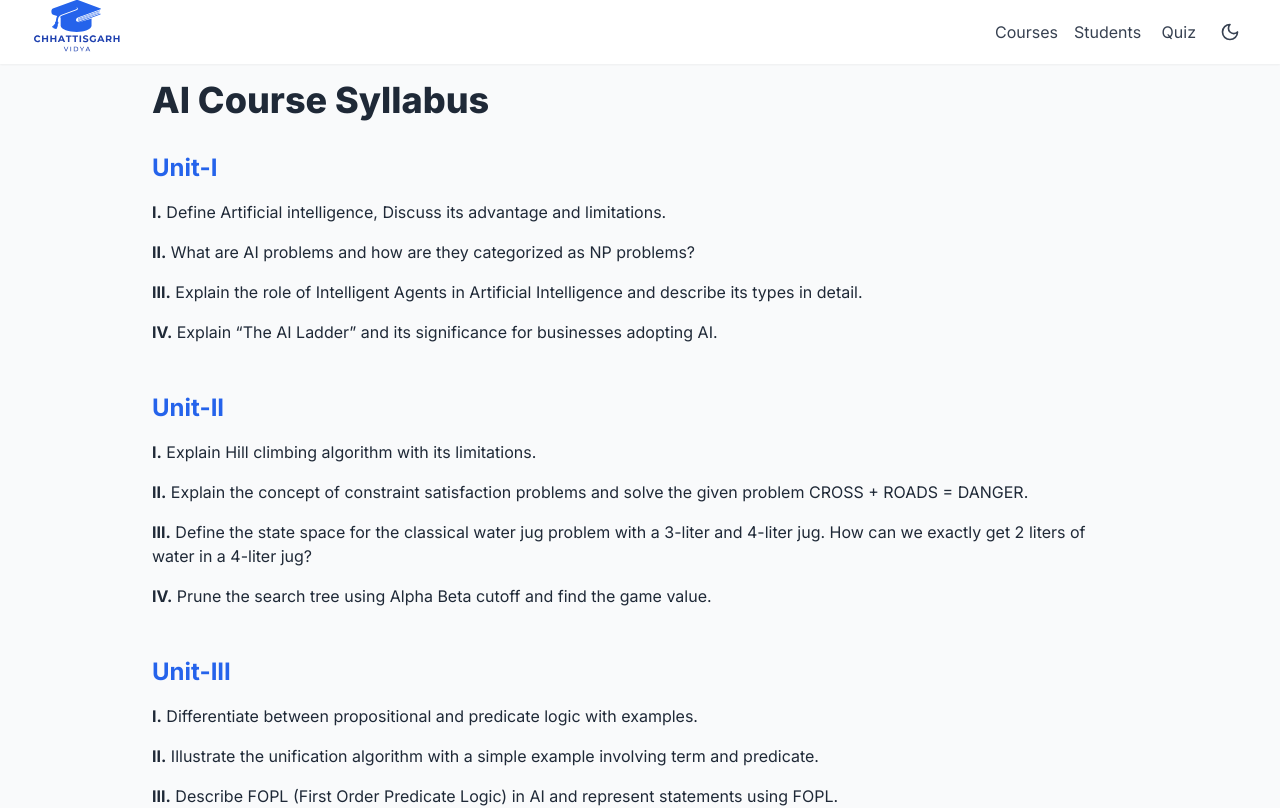
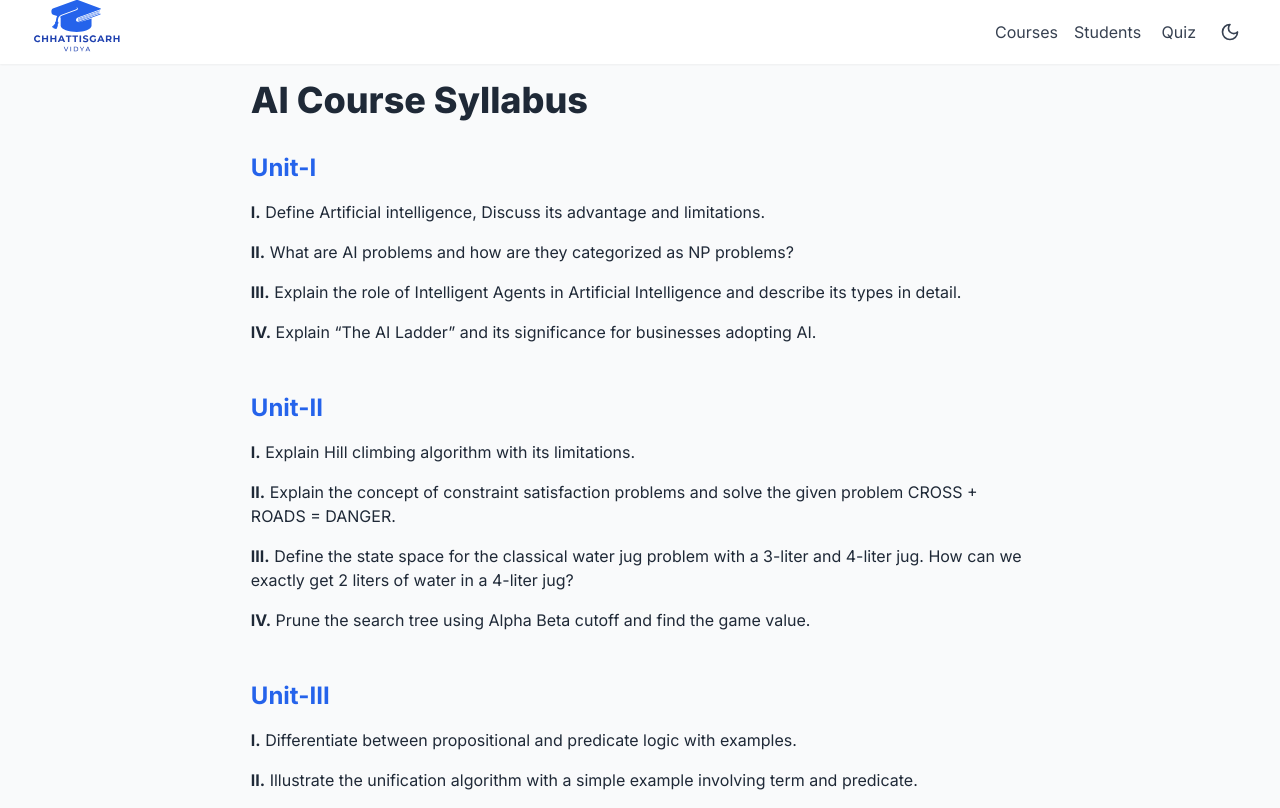
Before and after one commit to chhattisgarhvidya/chhattisgarhvidya, a Next.js app: page /betch-5th-sem-imp in a window 1280 px wide. Shown: the top 808 px of the page. Built offline with nearby package versions, Linux system fonts and the light colour scheme.

Commit message:
nothing speacial

```diff
--- a/app/betch-5th-sem-imp/page.tsx
+++ b/app/betch-5th-sem-imp/page.tsx
@@ -12,8 +12,9 @@ export default function CourseContent() {
   if (!mounted) return null
 
   return (
-    <div className="bg-gray-50  dark:bg-gray-900 min-h-screen py-20">
-      <div className="max-w-5xl mx-auto px-6">
+    <div className="bg-gray-50  flex justify-center dark:bg-gray-900 min-h-screen py-20">
+      <div className='hidden   lg:block w-1/4 '></div>
+      <div className="max-lg:max-w-2xl mx-auto px-6">
         <header className="mb-8">
           <h1 className="text-4xl font-extrabold text-gray-800 dark:text-gray-100">AI Course Syllabus</h1>
         </header>
@@ -80,6 +81,7 @@ export default function CourseContent() {
           </div>
         </section>
       </div>
+      <div className='hidden  lg:block w-1/4'></div>
     </div>
   )
 }
--- a/app/page.tsx
+++ b/app/page.tsx
@@ -150,7 +150,7 @@ export default function Home() {
               <div className="bg-gray-100 dark:bg-gray-700 overflow-hidden shadow rounded-lg">
                 <div className="px-4 py-5 sm:p-6">
                   <p className="text-base text-gray-500 dark:text-gray-300">
-                    "EduSite has transformed the way I learn. The interactive lessons and expert instructors have helped me achieve my goals faster than I ever thought possible."
+                    &ldquo;EduSite has transformed the way I learn. The interactive lessons and expert instructors have helped me achieve my goals faster than I ever thought possible.&rdquo;
                   </p>
                   <div className="mt-4">
                     <p className="text-base font-medium text-gray-900 dark:text-white">Sharansh Mishra</p>
@@ -162,7 +162,7 @@ export default function Home() {
               <div className="bg-gray-100 dark:bg-gray-700 overflow-hidden shadow rounded-lg">
                 <div className="px-4 py-5 sm:p-6">
                   <p className="text-base text-gray-500 dark:text-gray-300">
-                    "The flexibility of EduSite's platform allowed me to balance my studies with my full-time job. I couldn't be happier with the results!"
+                    &ldquo;The flexibility of EduSite&apos;s platform allowed me to balance my studies with my full-time job. I couldn&apos;t be happier with the results!&rdquo;
                   </p>
                   <div className="mt-4">
                     <p className="text-base font-medium text-gray-900 dark:text-white">Mandira Datta</p>
@@ -174,7 +174,7 @@ export default function Home() {
               <div className="bg-gray-100 dark:bg-gray-700 overflow-hidden shadow rounded-lg">
                 <div className="px-4 py-5 sm:p-6">
                   <p className="text-base text-gray-500 dark:text-gray-300">
-                    "As a lifelong learner, I've tried many online platforms, but EduSite stands out with its quality content and user-friendly interface."
+                    &ldquo;As a lifelong learner, I&apos;ve tried many online platforms, but EduSite stands out with its quality content and user-friendly interface.&rdquo;
                   </p>
                   <div className="mt-4">
                     <p className="text-base font-medium text-gray-900 dark:text-white">Akash Sharma</p>
```
